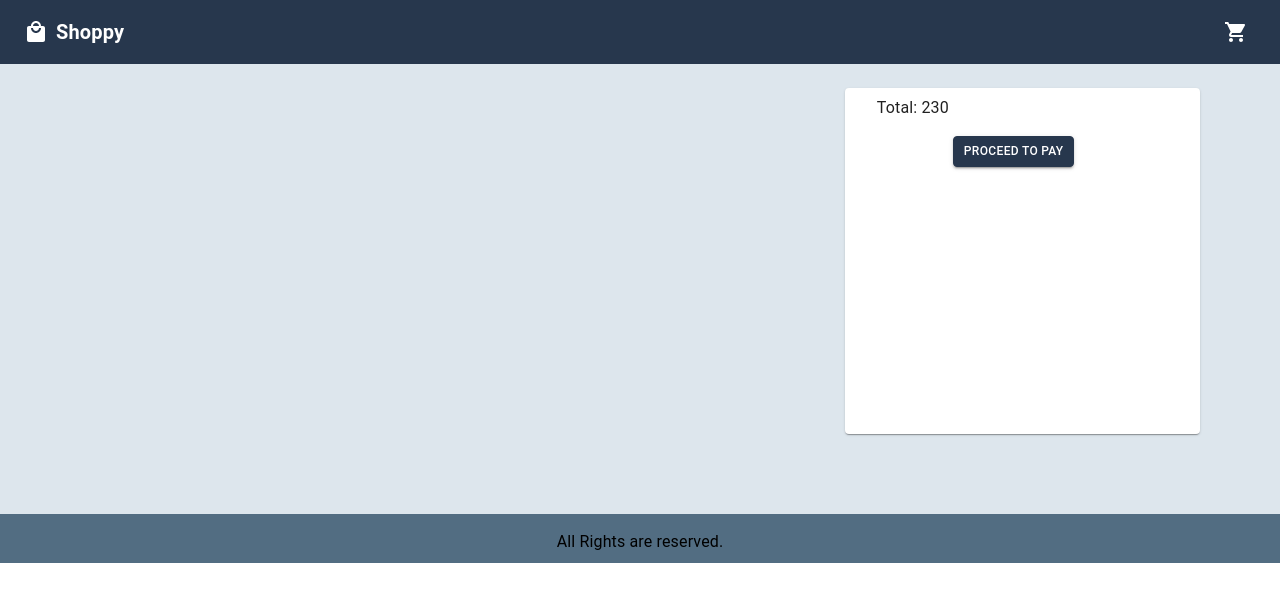
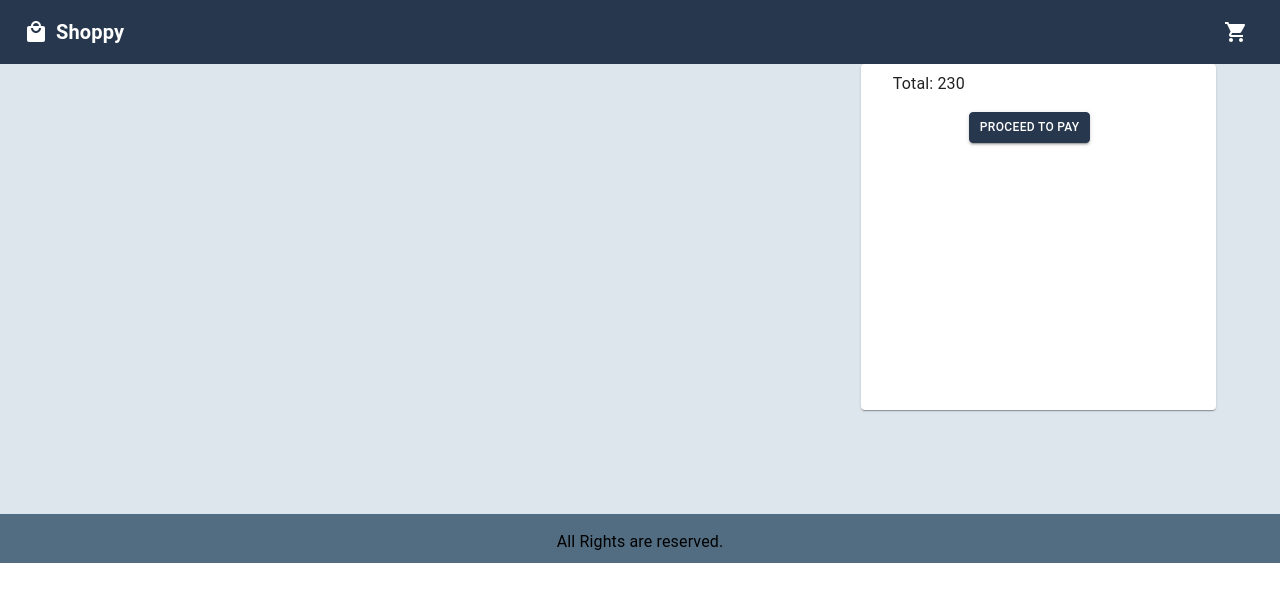
Before and after one commit to shankarkasala/instashop, a React (Create React App) app: page /cartItems in a window 1280 px wide. Shown: the top 602 px of the page. Built offline with nearby package versions, Linux system fonts and the light colour scheme; the HTML template or start-up script is replaced by a standard one.

Commit message:
comment code

```diff
--- a/src/Pages/CartItems/CartItems.js
+++ b/src/Pages/CartItems/CartItems.js
@@ -16,7 +16,7 @@ import {
 } from "@mui/material";
 import React from "react";
 import { useDispatch, useSelector } from "react-redux";
-import { useNavigate } from "react-router-dom";
+// import { useNavigate } from "react-router-dom";
 // import ArrowBackIcon from "@mui/icons-material/ArrowBack";
 import DeleteOutlinedIcon from "@mui/icons-material/DeleteOutlined";
 import { cloneDeep } from "lodash";
@@ -27,7 +27,7 @@ import "./cartItems.css";
 function CartItems() {
   // const [qty, setQty] = React.useState("");
 
-  const navigate = useNavigate();
+  // const navigate = useNavigate();
   const dispatch = useDispatch();
   const AddButton = styled(Button)(({ theme }) => ({
     marginLeft: "84px",
@@ -60,7 +60,7 @@ function CartItems() {
 
   return (
     <Container
-      sx={{ margin: "0 auto", width: "100%", margin: "24px", display: "flex" }}
+      sx={{ margin: "0 auto", width: "100%", display: "flex" }}
     >
       <Container>
         {product.selectedProduct.map((res) => {
--- a/src/Pages/Product/Product.js
+++ b/src/Pages/Product/Product.js
@@ -8,8 +8,8 @@ import {
   Rating,
   Dialog,
   DialogTitle,
-  DialogContent,
-  DialogContentText,
+  // DialogContent,
+  // DialogContentText,
   DialogActions,
 } from "@mui/material";
 import React, { useState } from "react";
@@ -123,9 +123,9 @@ function Product() {
     setSuccesAlert(false);
   };
 
-  const handleOpenDialog = () => {
-    setOpenDialog(true);
-  };
+  // const handleOpenDialog = () => {
+  //   setOpenDialog(true);
+  // };
 
   return (
     <Container
```
